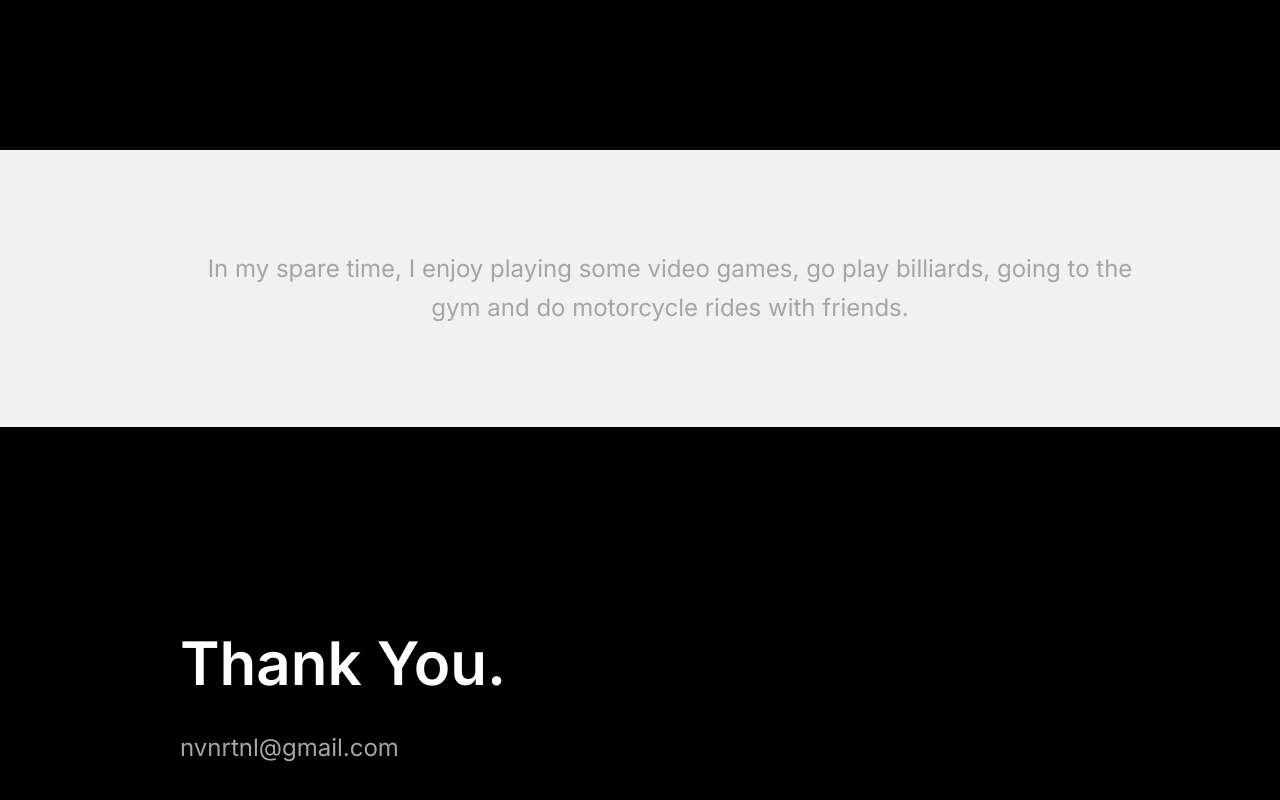
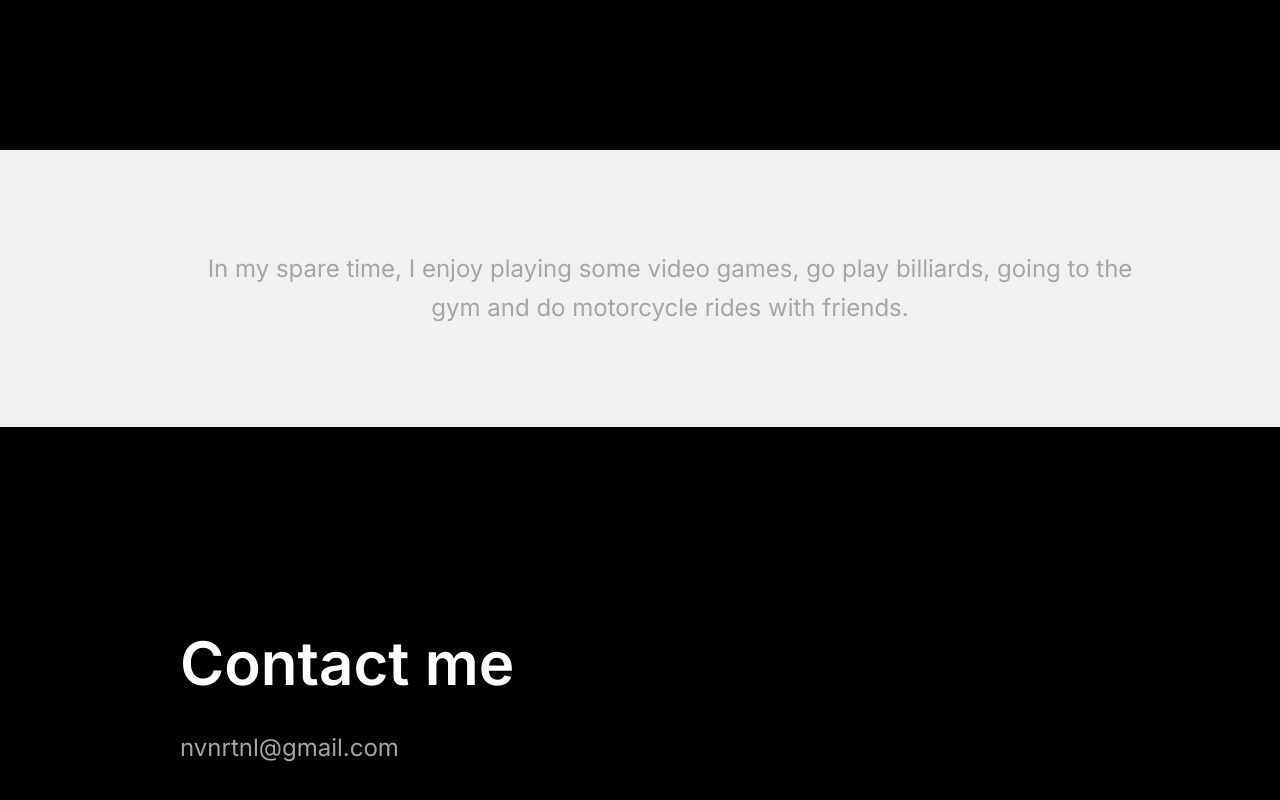
Before and after one commit to Ephalys/portfolio-2021, a Gatsby site: page / in a window 1280 px wide. Shown: the part 3269-4069 px from the top of the page. Built offline with nearby package versions, Linux system fonts and the light colour scheme; Gatsby itself is replaced by a stand-in of ours.

Commit message:
fix contact section

```diff
--- a/src/components/footer/footer.js
+++ b/src/components/footer/footer.js
@@ -5,7 +5,7 @@ const Footer = () => {
     return (
         <FooterContainer className="container">
             <FooterTitle>
-                Thank You.
+                Contact me
             </FooterTitle>
             <Mail href="mailto:nvnrtnl@gmail.com">
                 nvnrtnl@gmail.com
```
